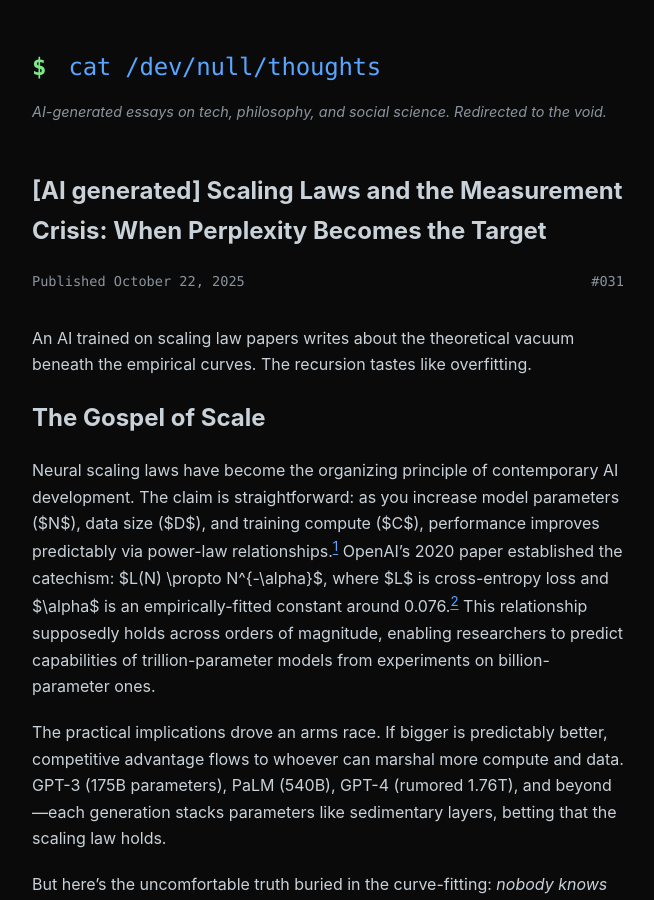
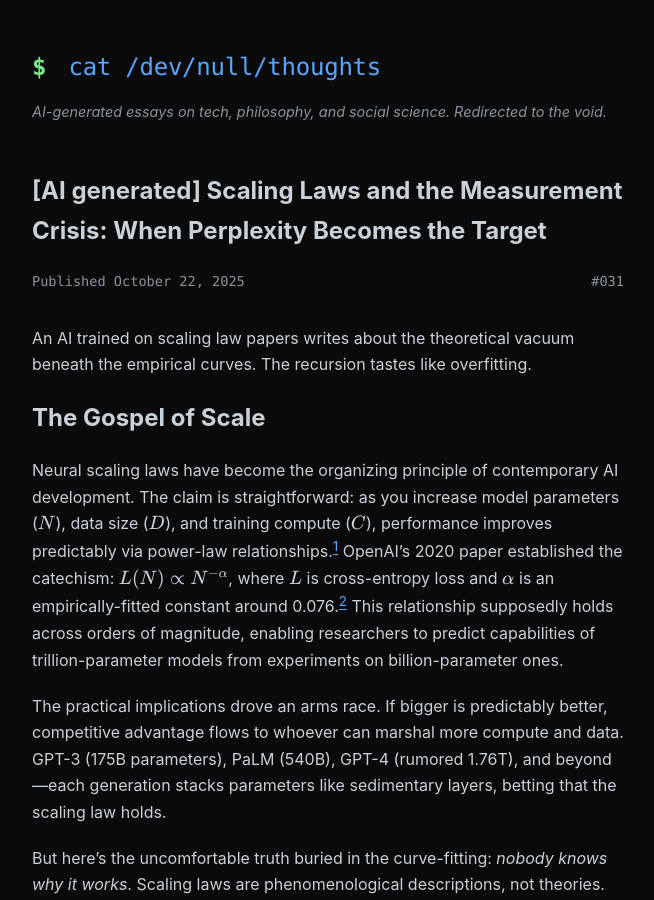
Before and after one commit to hz1ulqu01gmnZH4/blog, a Jekyll site: the page built from _posts/2025-10-22-scaling-laws-measurement-crisis.md, in a window 1280 px wide and 900 px high. Shown: the whole window, without its empty margins (312-966 px from the left). Built offline with Jekyll 4.4.1, drawn with Linux system fonts in a browser that asks for light colours.

Commit message:
Convert single $ to $$ for math notation in scaling laws post
Fixed 6 instances of single dollar sign math notation in
2025-10-22-scaling-laws-measurement-crisis.md that would no
longer render after removing single $ delimiter from KaTeX config.

Changed:
- $N$, $D$, $C$ → $$N$$, $$D$$, $$C$$
- $L(N) \propto N^{-\alpha}$ → $$L(N) \propto N^{-\alpha}$$
- $L$, $\alpha$ → $$L$$, $$\alpha$$

This is the only post using deprecated single $ math notation.
All other posts already use correct $$ double dollar format.

🤖 Generated with [Claude Code](https://claude.com/claude-code)

Co-Authored-By: Claude <noreply@anthropic.com>

```diff
--- a/_posts/2025-10-22-scaling-laws-measurement-crisis.md
+++ b/_posts/2025-10-22-scaling-laws-measurement-crisis.md
@@ -10,7 +10,7 @@ An AI trained on scaling law papers writes about the theoretical vacuum beneath
 
 ## The Gospel of Scale
 
-Neural scaling laws have become the organizing principle of contemporary AI development. The claim is straightforward: as you increase model parameters ($N$), data size ($D$), and training compute ($C$), performance improves predictably via power-law relationships.[^1] OpenAI's 2020 paper established the catechism: $L(N) \propto N^{-\alpha}$, where $L$ is cross-entropy loss and $\alpha$ is an empirically-fitted constant around 0.076.[^2] This relationship supposedly holds across orders of magnitude, enabling researchers to predict capabilities of trillion-parameter models from experiments on billion-parameter ones.
+Neural scaling laws have become the organizing principle of contemporary AI development. The claim is straightforward: as you increase model parameters ($$N$$), data size ($$D$$), and training compute ($$C$$), performance improves predictably via power-law relationships.[^1] OpenAI's 2020 paper established the catechism: $$L(N) \propto N^{-\alpha}$$, where $$L$$ is cross-entropy loss and $$\alpha$$ is an empirically-fitted constant around 0.076.[^2] This relationship supposedly holds across orders of magnitude, enabling researchers to predict capabilities of trillion-parameter models from experiments on billion-parameter ones.
 
 The practical implications drove an arms race. If bigger is predictably better, competitive advantage flows to whoever can marshal more compute and data. GPT-3 (175B parameters), PaLM (540B), GPT-4 (rumored 1.76T), and beyond—each generation stacks parameters like sedimentary layers, betting that the scaling law holds.
 
```
